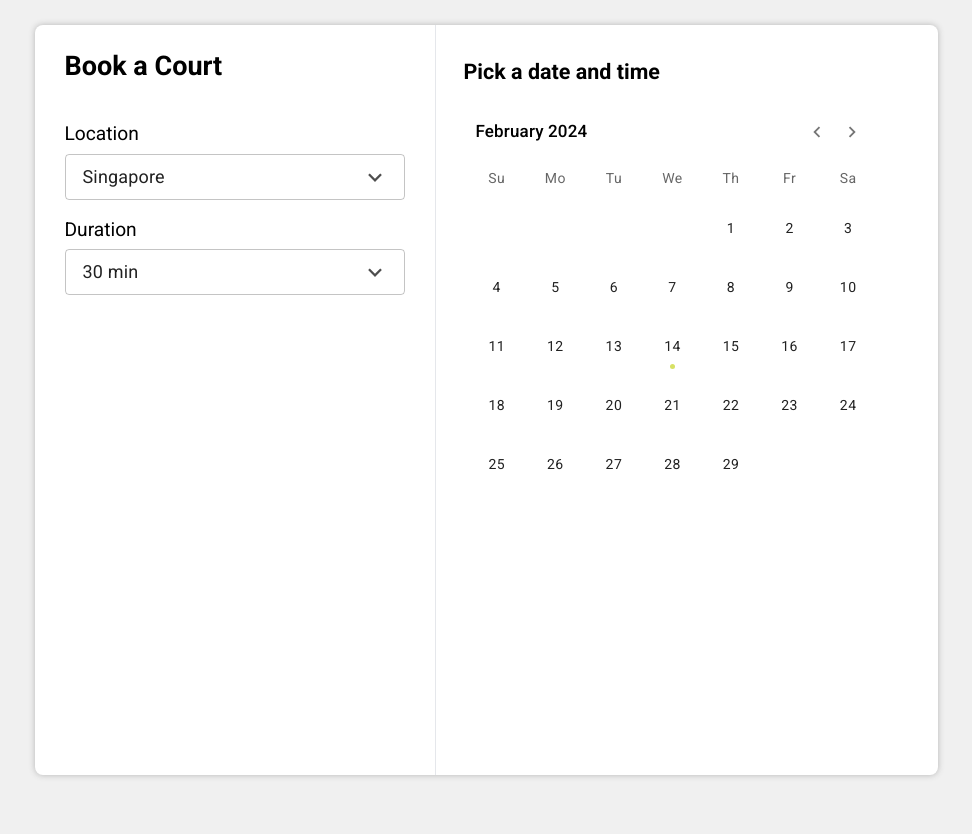
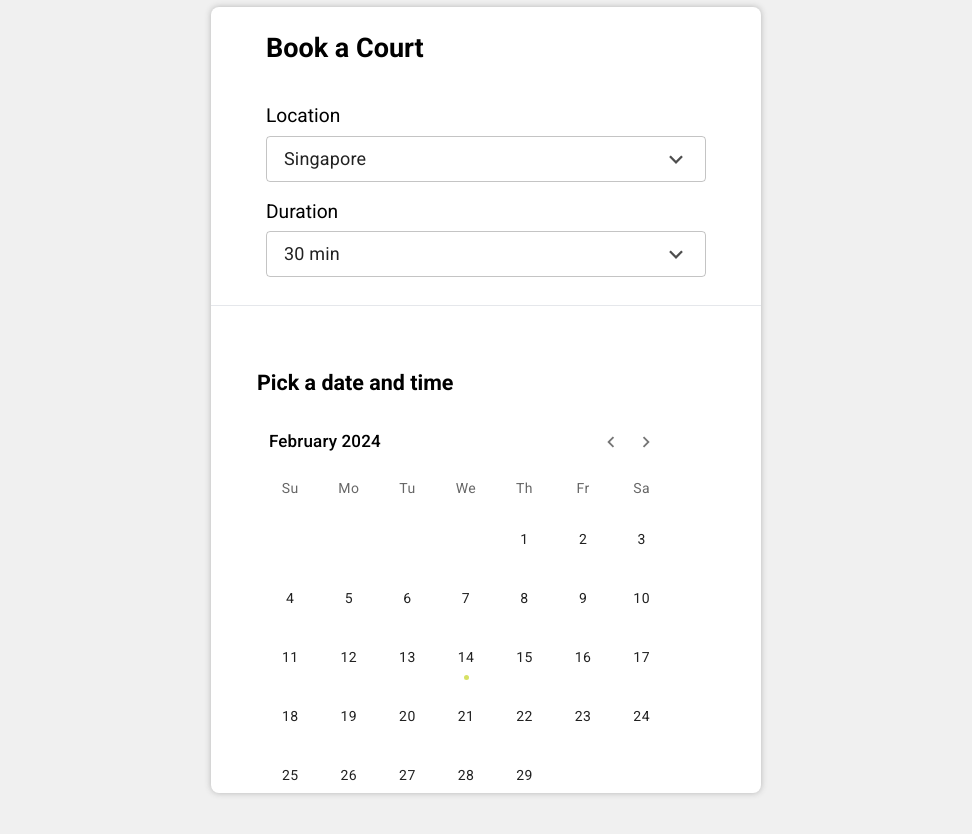
Before and after one commit to hmassareli/minthouse-booking, a Next.js app: page / in a window 1280 px wide. Shown: the top 834 px of the page, without its empty margins (154-1126 px from the left). Before the commit the page ends 800 px from the top, so only its background shows below. Built offline with nearby package versions, Linux system fonts and the light colour scheme.

Commit message:
fix: responsiveness of deployed

```diff
--- a/src/app/globals.css
+++ b/src/app/globals.css
@@ -106,10 +106,11 @@ body {
   }
 }
 
-@media screen and (max-width: 1160px) {
+@media screen and (max-width: 1280px) {
   .card {
     flex-direction: column;
     align-items: center;
+    min-height: 100vh;
   }
   .left-container {
     width: 100%;
@@ -125,7 +126,6 @@ body {
 @media screen and (max-width: 768px) {
   .card {
     width: 100%;
-    min-height: 100vh;
   }
   .day-heading {
     text-align: center;
--- a/src/app/page.tsx
+++ b/src/app/page.tsx
@@ -21,7 +21,7 @@ export default function Home() {
 
   return (
     <main className="flex min-h-screen flex-col items-center justify-center">
-      <div className="card bg-white rounded-lg w-auto min-h-[750px] max-w-[1680px] flex">
+      <div className="card bg-white rounded-lg min-h-full w-auto xl:min-h-[750px] max-w-[1680px] flex">
         <div
           className={
             (isDaySelected ? "hide-on-mobile " : "") +
```
